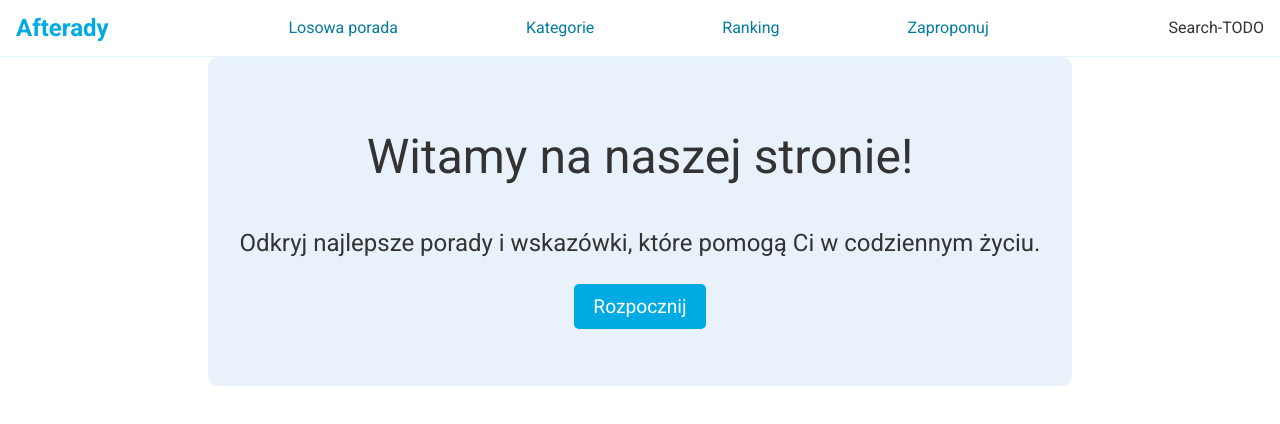
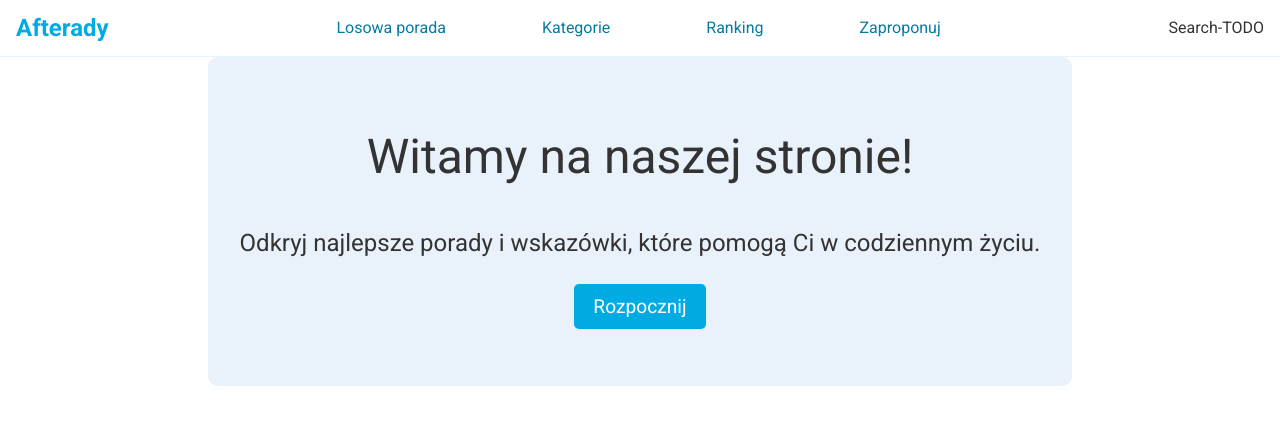
Before and after one commit to cerbin1/tips, a React (Vite) app: page / in a window 1280 px wide. Shown: the top 424 px of the page. Built offline with nearby package versions, Linux system fonts and the light colour scheme.

Commit message:
Finish refactoring Header and changing styles

```diff
--- a/src/components/header/Header.jsx
+++ b/src/components/header/Header.jsx
@@ -1,5 +1,6 @@
 import { Link } from "react-router-dom";
 import Logo from "./Logo";
+import NavItem from "./NavItem";
 
 export default function Header() {
   return (
@@ -8,19 +9,11 @@ export default function Header() {
         <Logo />
       </Link>
 
-      <nav>
-        <Link className="nav-item" to="/random">
-          Losowa porada
-        </Link>
-        <Link className="nav-item" to="/categories">
-          Kategorie
-        </Link>
-        <Link className="nav-item" to="/ranking">
-          Ranking
-        </Link>
-        <Link className="nav-item" to="/suggest">
-          Zaproponuj
-        </Link>
+      <nav className="py-4">
+        <NavItem href="/random">Losowa porada</NavItem>
+        <NavItem href="/categories">Kategorie</NavItem>
+        <NavItem href="/ranking">Ranking</NavItem>
+        <NavItem href="/suggest">Zaproponuj</NavItem>
       </nav>
       <span>Search-TODO</span>
     </header>
--- a/src/components/header/NavItem.jsx
+++ b/src/components/header/NavItem.jsx
@@ -1,6 +1,6 @@
 export default function NavItem({ href, children }) {
   return (
-    <a className="nav-item" href={href}>
+    <a className="no-underline px-12 text-blue-to-light" href={href}>
       {children}
     </a>
   );
--- a/src/index.css
+++ b/src/index.css
@@ -53,21 +53,6 @@ header {
   align-items: center;
   justify-content: space-between;
   padding: 0 1rem;
-}
-
-nav {
-  padding: 1rem 0;
-}
-
-.nav-item {
-  text-decoration: none;
-  color: #037ba3;
-  padding: 0 4rem;
-}
-
-.nav-item:hover {
-  text-decoration: underline;
-  color: #00abe4;
 }
 /* Header stop */
 
```
Also changed, not shown: 2 other files (tests, documents, lock files or other folders).
